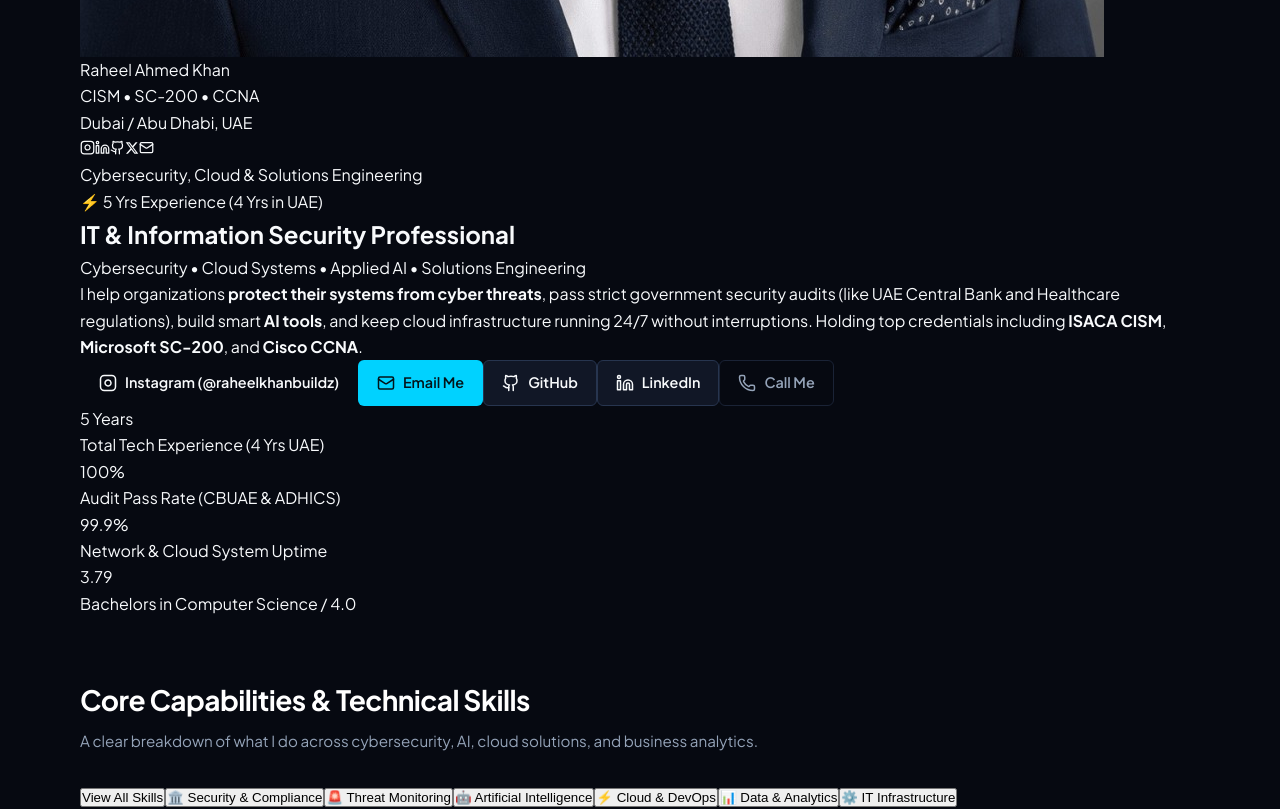
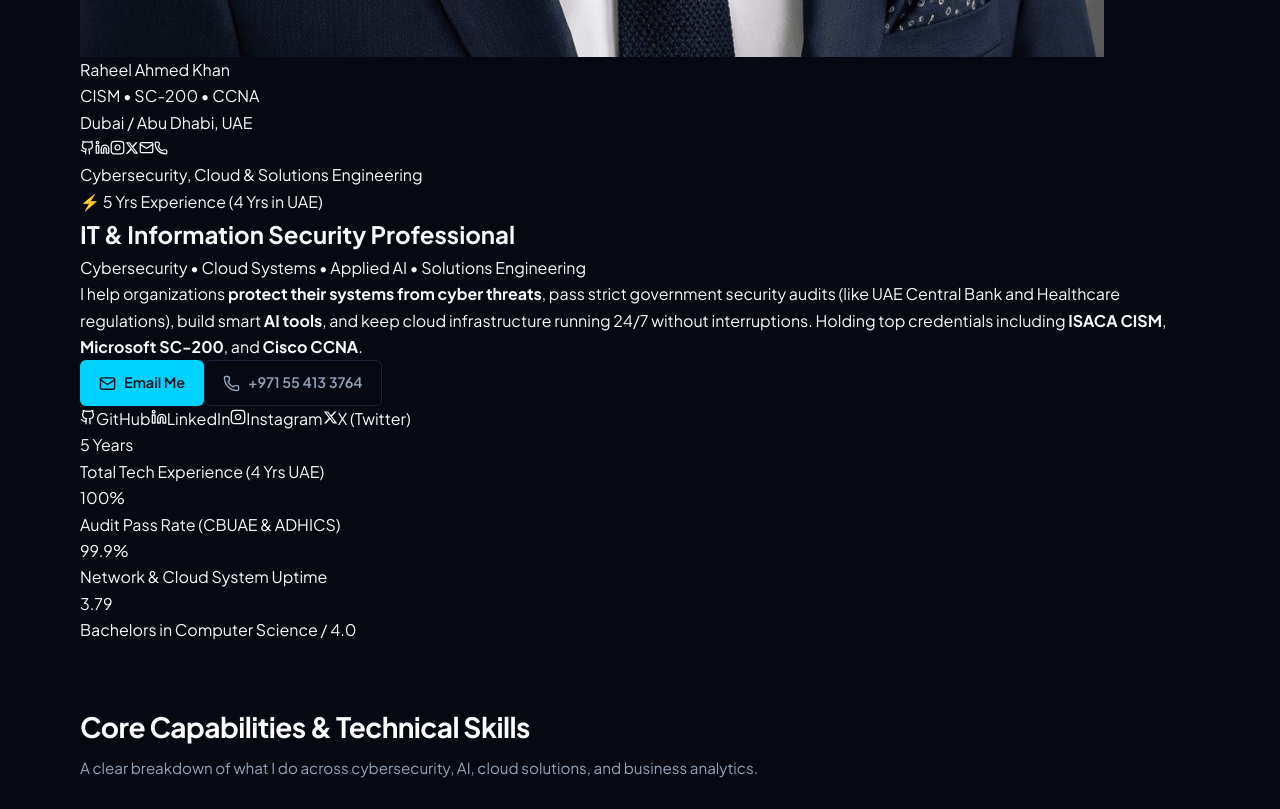
Before and after one commit to Raheel-Khan9/Raheel-Khan9.github.io, a React (Vite) app in the folder client/: page / in a window 1280 px wide. Shown: the part 1020-1829 px from the top of the page. Built offline with nearby package versions, Linux system fonts and the light colour scheme.

Commit message:
Add files via upload

```diff
--- a/client/src/components/Footer.jsx
+++ b/client/src/components/Footer.jsx
@@ -5,16 +5,7 @@
     <footer className="footer">
       <div className="container footer-content">
         <div className="footer-social-links">
-          <a
-            href="https://instagram.com/raheelkhanbuildz"
-            target="_blank"
-            rel="noopener noreferrer"
-            title="Instagram"
-            className="footer-social-link insta-link"
-          >
-            Instagram (@raheelkhanbuildz)
-          </a>
-          <span className="footer-sep">•</span>
+          {/* 1. GitHub */}
           <a
             href="https://github.com/Raheel-Khan9"
             target="_blank"
@@ -25,6 +16,8 @@
             GitHub
           </a>
           <span className="footer-sep">•</span>
+
+          {/* 2. LinkedIn */}
           <a
             href="https://linkedin.com/in/raheelkhanofficial7"
             target="_blank"
@@ -35,6 +28,20 @@
             LinkedIn
           </a>
           <span className="footer-sep">•</span>
+
+          {/* 3. Instagram */}
+          <a
+            href="https://instagram.com/raheelkhanbuildz"
+            target="_blank"
+            rel="noopener noreferrer"
+            title="Instagram"
+            className="footer-social-link"
+          >
+            Instagram
+          </a>
+          <span className="footer-sep">•</span>
+
+          {/* 4. Twitter / X */}
           <a
             href="https://x.com/Shaheen_4468"
             target="_blank"
@@ -45,12 +52,20 @@
             X (Twitter)
           </a>
           <span className="footer-sep">•</span>
-          <a href="mailto:raheelkhan9@outlook.com" title="Primary Email" className="footer-social-link">
-            Primary Email
+
+          {/* 5. Emails */}
+          <a href="mailto:raheelkhan17202@gmail.com" title="Email (Gmail)" className="footer-social-link">
+            raheelkhan17202@gmail.com
           </a>
           <span className="footer-sep">•</span>
-          <a href="mailto:raheelkhan17202@gmail.com" title="Secondary Email" className="footer-social-link">
-            Secondary Email
+          <a href="mailto:raheelkhan9@outlook.com" title="Email (Outlook)" className="footer-social-link">
+            raheelkhan9@outlook.com
+          </a>
+          <span className="footer-sep">•</span>
+
+          {/* 6. Phone */}
+          <a href="tel:+971554133764" title="Phone" className="footer-social-link">
+            +971 55 413 3764
           </a>
         </div>
         <p>© 2026 Raheel Ahmed Khan (CISM, SC-200, CCNA) • Hosted on GitHub Pages</p>
--- a/client/src/components/Hero.jsx
+++ b/client/src/components/Hero.jsx
@@ -26,14 +26,34 @@
               </div>
             </div>
 
-            {/* Quick Socials Bar */}
+            {/* Quick Socials Bar in Exact Order */}
             <div className="portrait-socials">
+              <a
+                href="https://github.com/Raheel-Khan9"
+                target="_blank"
+                rel="noopener noreferrer"
+                className="portrait-social-icon"
+                title="GitHub"
+                aria-label="GitHub"
+              >
+                <Github size={15} />
+              </a>
+              <a
+                href="https://linkedin.com/in/raheelkhanofficial7"
+                target="_blank"
+                rel="noopener noreferrer"
+                className="portrait-social-icon"
+                title="LinkedIn"
+                aria-label="LinkedIn"
+              >
+                <Linkedin size={15} />
+              </a>
               <a
                 href="https://instagram.com/raheelkhanbuildz"
                 target="_blank"
                 rel="noopener noreferrer"
-                className="portrait-social-icon insta-icon"
-                title="Instagram (@raheelkhanbuildz)"
+                className="portrait-social-icon insta-hover"
+                title="Instagram"
                 aria-label="Instagram"
               >
                 <svg width="15" height="15" viewBox="0 0 24 24" fill="none" stroke="currentColor" stroke-width="2">
@@ -43,31 +63,11 @@
                 </svg>
               </a>
               <a
-                href="https://linkedin.com/in/raheelkhanofficial7"
-                target="_blank"
-                rel="noopener noreferrer"
-                className="portrait-social-icon"
-                title="LinkedIn Profile"
-                aria-label="LinkedIn"
-              >
-                <Linkedin size={15} />
-              </a>
-              <a
-                href="https://github.com/Raheel-Khan9"
-                target="_blank"
-                rel="noopener noreferrer"
-                className="portrait-social-icon"
-                title="GitHub Profile"
-                aria-label="GitHub"
-              >
-                <Github size={15} />
-              </a>
-              <a
                 href="https://x.com/Shaheen_4468"
                 target="_blank"
                 rel="noopener noreferrer"
                 className="portrait-social-icon"
-                title="X (Twitter)"
+                title="Twitter / X"
                 aria-label="X"
               >
                 <svg width="14" height="14" viewBox="0 0 24 24" fill="currentColor">
@@ -75,12 +75,20 @@
                 </svg>
               </a>
               <a
-                href="mailto:raheelkhan9@outlook.com"
+                href="mailto:raheelkhan17202@gmail.com"
                 className="portrait-social-icon"
                 title="Email"
                 aria-label="Email"
               >
                 <Mail size={15} />
+              </a>
+              <a
+                href="tel:+971554133764"
+                className="portrait-social-icon"
+                title="Call / WhatsApp"
+                aria-label="Phone"
+              >
+                <Phone size={14} />
               </a>
             </div>
           </div>
@@ -107,46 +115,67 @@
             I help organizations <strong>protect their systems from cyber threats</strong>, pass strict government security audits (like UAE Central Bank and Healthcare regulations), build smart <strong>AI tools</strong>, and keep cloud infrastructure running 24/7 without interruptions. Holding top credentials including <strong>ISACA CISM</strong>, <strong>Microsoft SC-200</strong>, and <strong>Cisco CCNA</strong>.
           </p>
 
-          <div className="hero-cta-group">
-            <a
-              href="https://instagram.com/raheelkhanbuildz"
-              target="_blank"
-              rel="noopener noreferrer"
-              className="btn btn-instagram"
-            >
-              <svg width="18" height="18" viewBox="0 0 24 24" fill="none" stroke="currentColor" stroke-width="2">
-                <rect x="2" y="2" width="20" height="20" rx="5" ry="5"></rect>
-                <path d="M16 11.37A4 4 0 1 1 12.63 8 4 4 0 0 1 16 11.37z"></path>
-                <line x1="17.5" y1="6.5" x2="17.51" y2="6.5"></line>
-              </svg>
-              Instagram (@raheelkhanbuildz)
-            </a>
-            <a href="mailto:raheelkhan9@outlook.com" className="btn btn-primary">
-              <Mail size={18} />
+          {/* Unified Action & Social Hub */}
+          <div className="hero-cta-container">
+            <div className="hero-actions-row">
+              <a href="mailto:raheelkhan17202@gmail.com" className="btn btn-primary">
+                <Mail size={17} />
                 Email Me
               </a>
+              <a href="tel:+971554133764" className="btn btn-outline">
+                <Phone size={17} />
+                +971 55 413 3764
+              </a>
+            </div>
+
+            <div className="hero-social-strip">
               <a
                 href="https://github.com/Raheel-Khan9"
                 target="_blank"
                 rel="noopener noreferrer"
-              className="btn btn-secondary"
+                className="social-chip"
+                title="GitHub"
               >
-              <Github size={18} />
-              GitHub
+                <Github size={16} />
+                <span>GitHub</span>
               </a>
               <a
                 href="https://linkedin.com/in/raheelkhanofficial7"
                 target="_blank"
                 rel="noopener noreferrer"
-              className="btn btn-secondary"
+                className="social-chip"
+                title="LinkedIn"
               >
-              <Linkedin size={18} />
-              LinkedIn
+                <Linkedin size={16} />
+                <span>LinkedIn</span>
               </a>
-            <a href="tel:+971554133764" className="btn btn-outline">
-              <Phone size={18} />
-              Call Me
+              <a
+                href="https://instagram.com/raheelkhanbuildz"
+                target="_blank"
+                rel="noopener noreferrer"
+                className="social-chip social-chip-insta"
+                title="Instagram"
+              >
+                <svg width="16" height="16" viewBox="0 0 24 24" fill="none" stroke="currentColor" stroke-width="2">
+                  <rect x="2" y="2" width="20" height="20" rx="5" ry="5"></rect>
+                  <path d="M16 11.37A4 4 0 1 1 12.63 8 4 4 0 0 1 16 11.37z"></path>
+                  <line x1="17.5" y1="6.5" x2="17.51" y2="6.5"></line>
+                </svg>
+                <span>Instagram</span>
               </a>
+              <a
+                href="https://x.com/Shaheen_4468"
+                target="_blank"
+                rel="noopener noreferrer"
+                className="social-chip"
+                title="Twitter / X"
+              >
+                <svg width="15" height="15" viewBox="0 0 24 24" fill="currentColor">
+                  <path d="M18.244 2.25h3.308l-7.227 8.26 8.502 11.24H16.17l-5.214-6.817L4.99 21.75H1.68l7.73-8.835L1.254 2.25H8.08l4.713 6.231zm-1.161 17.52h1.833L7.084 4.126H5.117z"></path>
+                </svg>
+                <span>X (Twitter)</span>
+              </a>
+            </div>
           </div>
         </div>
       </div>
```
Also changed, not shown: client/src/components/Contact.jsx (+37 -27 lines), 2 other files (tests, documents, lock files or other folders). Lines whose indentation alone changed are shown as unchanged.
